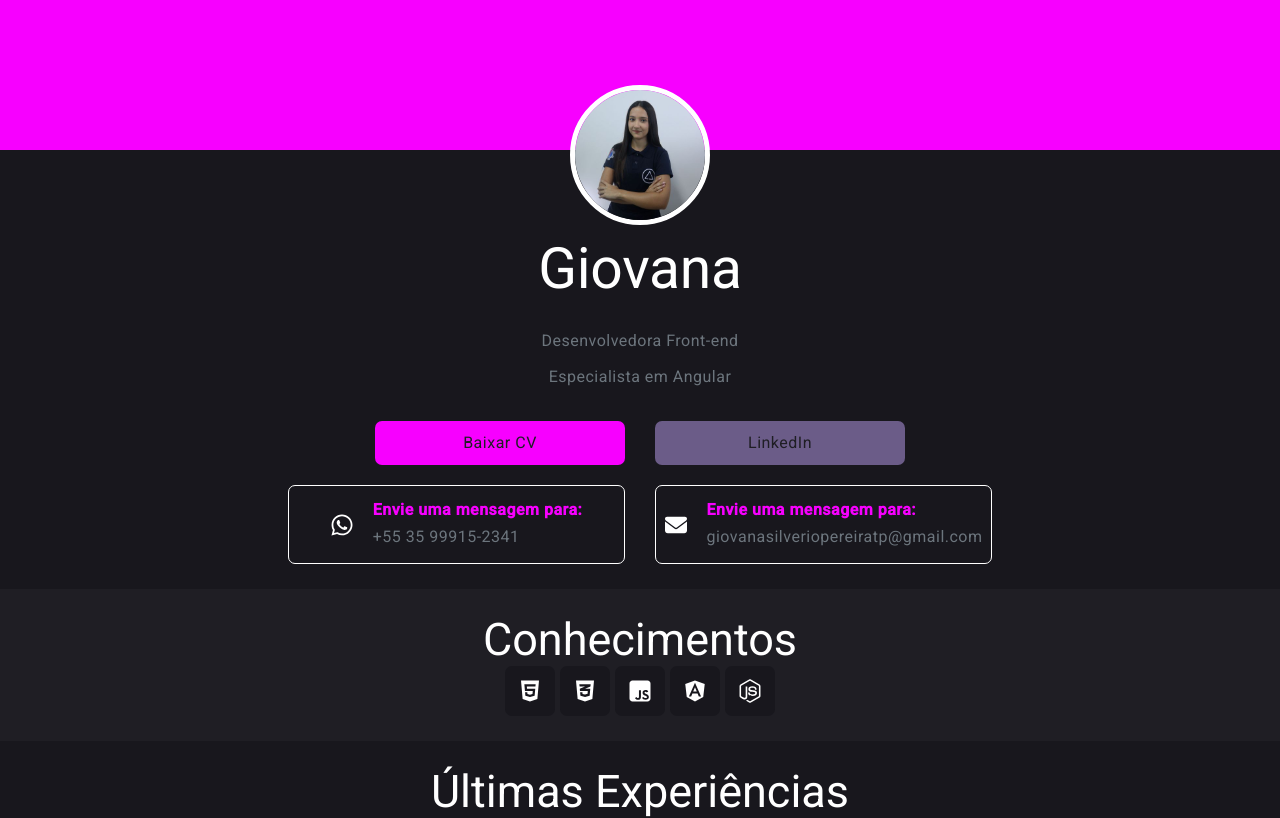
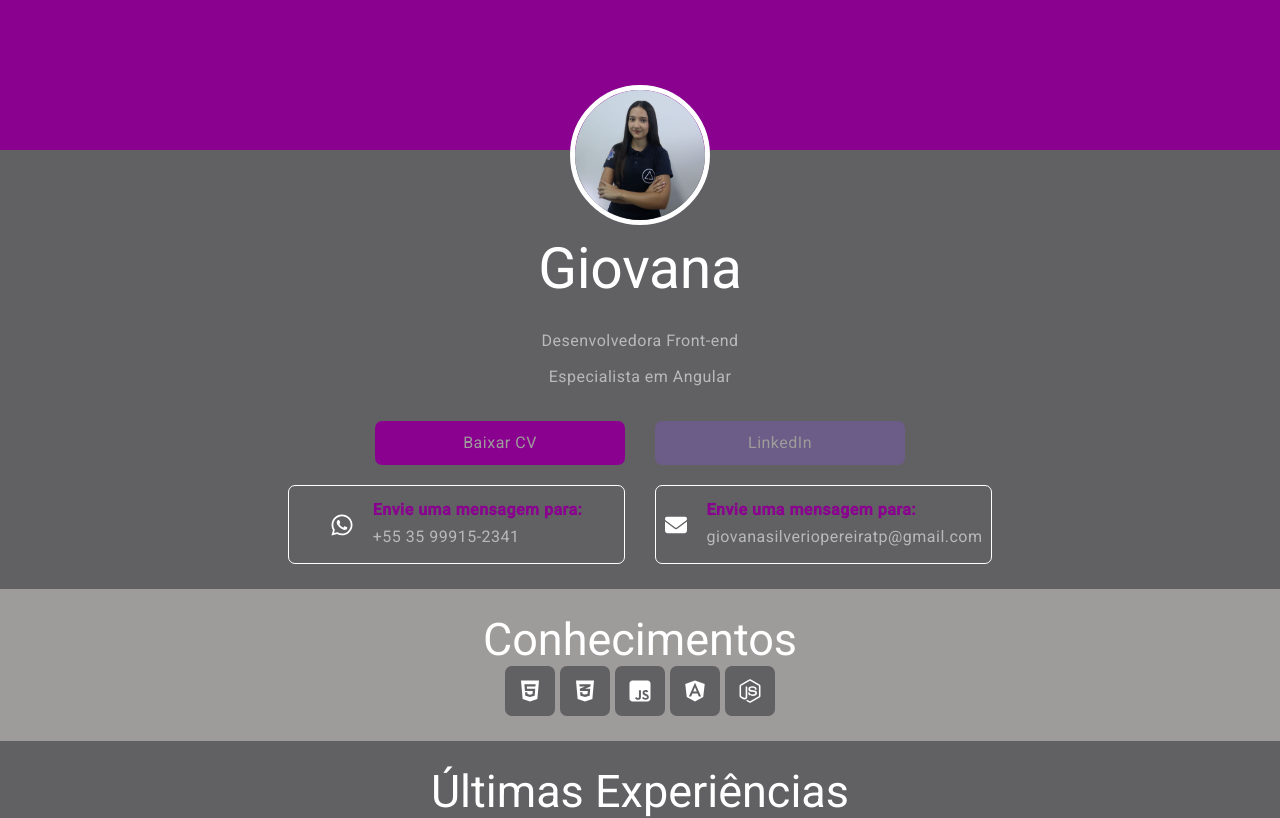
Before and after one commit to giovanasilverio/portifolio, an Angular app: page / in a window 1280 px wide. Shown: the top 818 px of the page. Built offline with nearby package versions, Linux system fonts and the light colour scheme.

Commit message:
alterações variables css

```diff
--- a/src/scss/theme/_variables.scss
+++ b/src/scss/theme/_variables.scss
@@ -1,14 +1,14 @@
 :root{
-    --primary-color: #f700ff;
-    --primary-color-010: #eb49fa;
+    --primary-color: #8a018f;
+    --primary-color-010: #f396fc;
 
     --secondary-color: #6b5c88;
     --secondary-color-010: #6b5c70;
 
     --white: #fff;
 
-    --black: #18171d;
-    --black-010: #1f1e24;
+    --black: #616063;
+    --black-010: #9e9b9b;
 
-    --gray: #6c757d;
+    --gray: #b8b9bb;
 }
```
